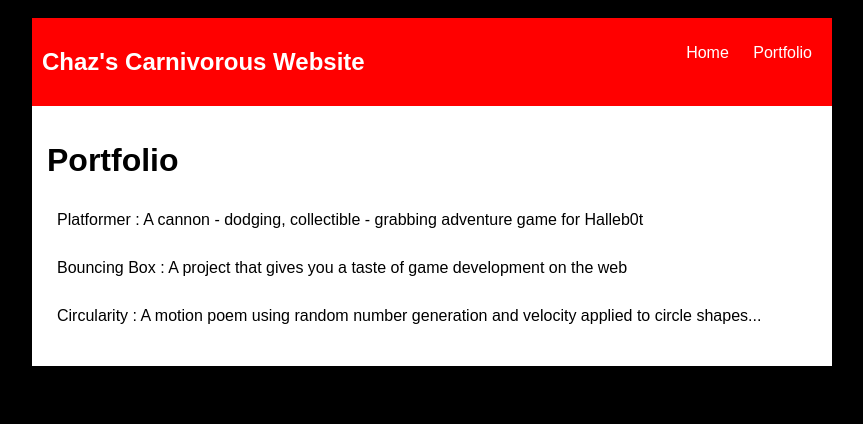
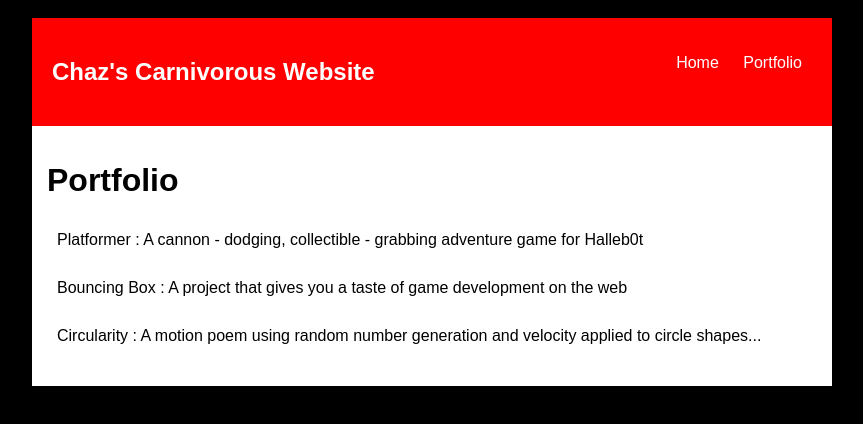
Before and after one commit to chaz-leblanc/chaz-leblanc.github.io, a plain HTML site: page portfolio.html in a window 1280 px wide. Shown: the whole page, without its empty margins (208-1071 px from the left). Drawn offline with Linux system fonts and the light colour scheme.

Commit message:
add portfolio.html file

```diff
--- a/portfolio.html
+++ b/portfolio.html
@@ -82,6 +82,14 @@
                 color: #000000;
             }
 
+            nav {
+        background: rgb(255, 0, 0);
+        margin: 0 auto;
+        display: flex;
+        padding: 20px;
+    }
+
+
         </style>
 
     </head>
```
